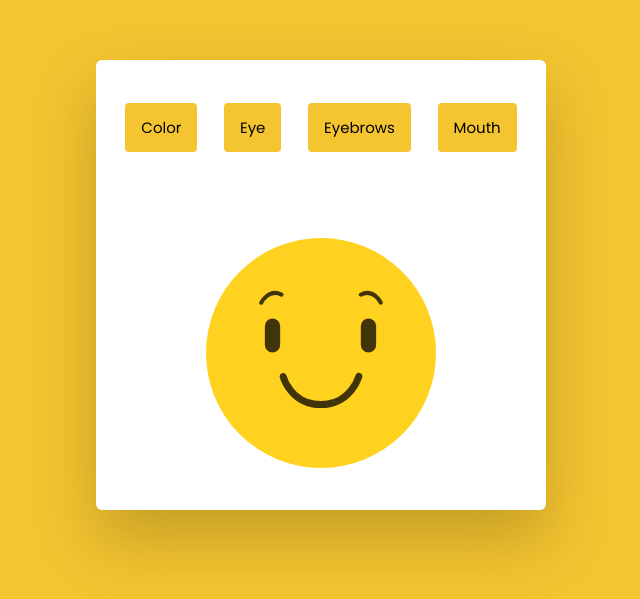
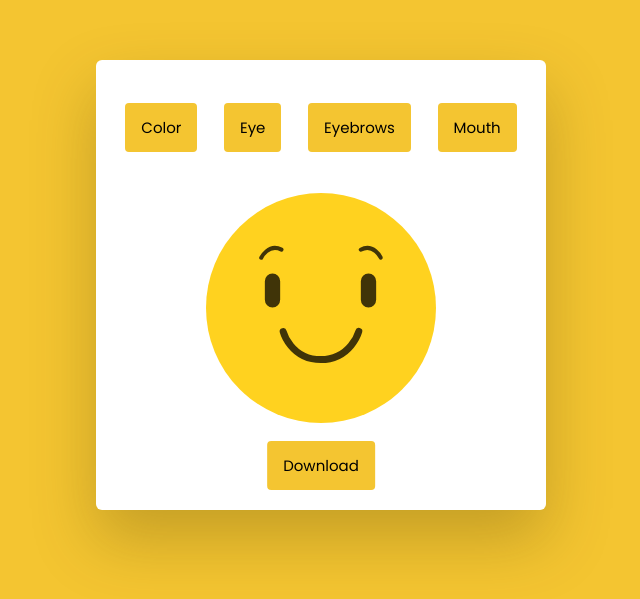
Before and after one commit to AhmedSallam100/Emoji-Maker, a plain HTML site: page index.html in a window 1280 px wide. Shown: the part 115-714 px from the top of the page, without its empty margins (319-959 px from the left). Drawn offline with Linux system fonts and the light colour scheme.

Commit message:
Add files via upload

```diff
--- a/app.js
+++ b/app.js
@@ -7,6 +7,7 @@ let eyeBtn = document.querySelector("#eye");
 let eyebrowsBtn = document.querySelector("#eyebrows");
 let mouthBtn = document.querySelector("#mouth");
 let allBtns = document.querySelectorAll(".btns-container button");
+let downloadBtn = document.querySelector(".download");
 let colors = ["#31e768", "#4bb4ff", "#ff702e", "#b88cff", "#ffd21f"];
 let count1 = 0;
 let count2 = 0;
--- a/index.html
+++ b/index.html
@@ -21,6 +21,7 @@
           <img src="imgs/eyebrow-3.svg" class="eyebrows" alt="" />
           <img src="imgs/mouth-4.svg" class="mouth" alt="" />
         </div>
+        <button class="download">Download</button>
       </div>
     </div>
     <script src="app.js"></script>
--- a/style.css
+++ b/style.css
@@ -47,7 +47,7 @@ body {
   height: 70%;
   width: 100%;
   position: absolute;
-  top: 30%;
+  top: 20%;
 }
 .emoji {
   height: 230px;
@@ -75,3 +75,20 @@ body {
 .mouth {
   top: 120px;
 }
+.download {
+  font-size: 15px;
+  position: absolute;
+  bottom: -25px;
+  left: 50%;
+  transform: translateX(-50%);
+  border: none;
+  cursor: pointer;
+  border-radius: 4px;
+  transition: 0.3s;
+  padding: 13px 16px;
+  background-color: #f4c531;
+}
+.download:active {
+  /* transform: scale(0.9) translateX(-50%); */
+  transform: translateX(-50%) scale(0.9);
+}
```
Also changed, not shown: imgs/color.png (added).
